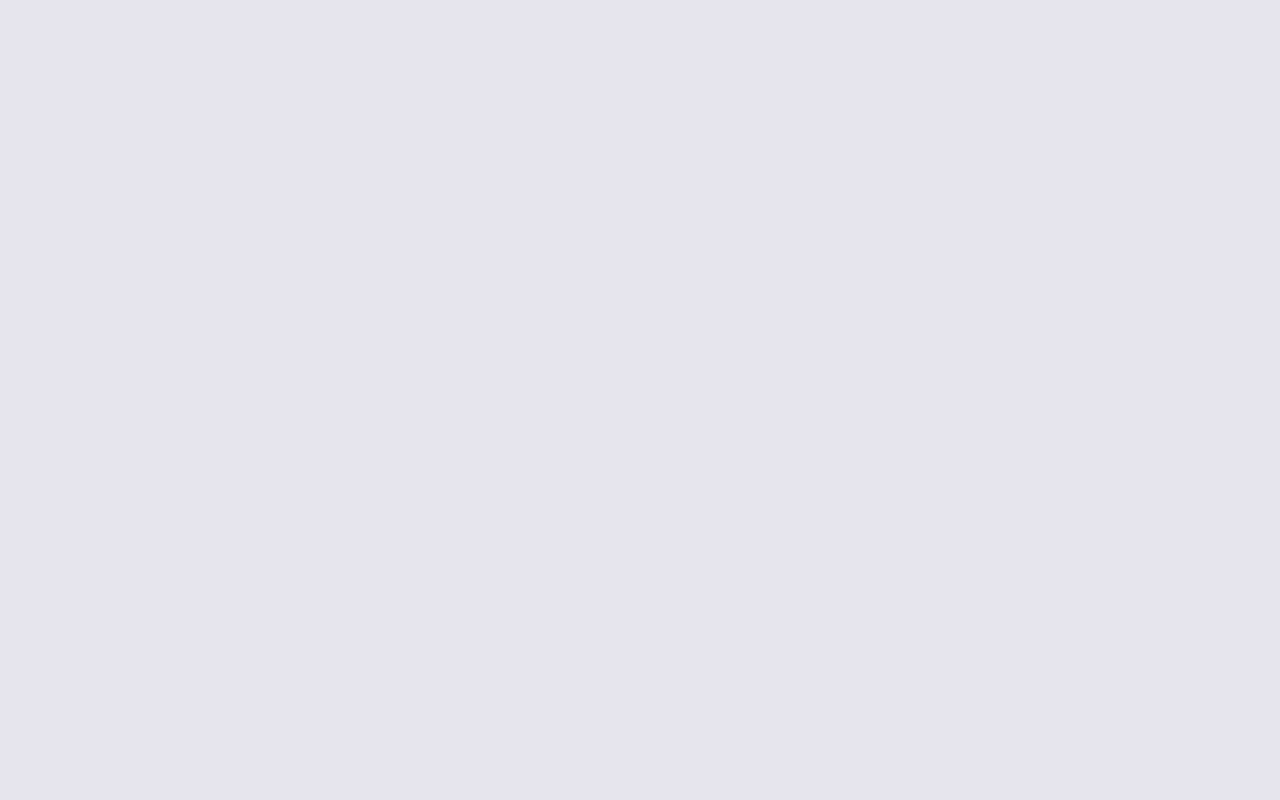
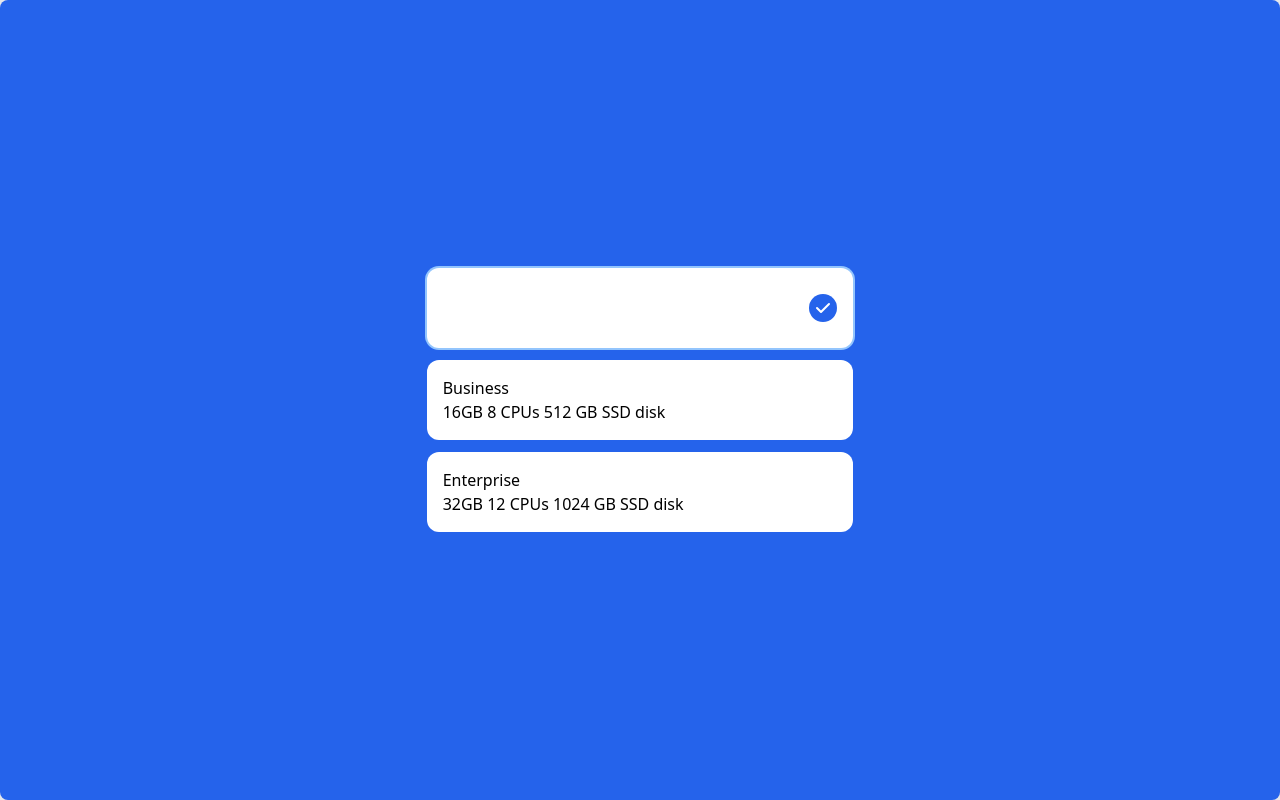
Before and after one commit to sinaGh-cyber/tailwinde-project, a React (Create React App) app: page / in a window 1280 px wide. Built offline with nearby package versions, Linux system fonts and the light colour scheme; the HTML template or start-up script is replaced by a standard one.

Commit message:
RadioGroup component ready

```diff
--- a/src/App.js
+++ b/src/App.js
@@ -1,7 +1,9 @@
+import RadioGroup from "./components/RadioGroup/RadioGroup";
+
 export default function App() {
   return (
     <div className="bg-gray-200 flex justify-center items-center min-h-screen ">
-
+      <RadioGroup/>
     </div>
   );
 }
--- /dev/null
+++ b/src/components/RadioGroup/CheckCircleSvg.jsx
@@ -0,0 +1,18 @@
+const CheckCircleSvg = () => {
+  return (
+    <svg
+      xmlns="http://www.w3.org/2000/svg"
+      className="h-5 w-5"
+      viewBox="0 0 20 20"
+      fill="currentColor"
+    >
+      <path
+        fillRule="evenodd"
+        d="M16.707 5.293a1 1 0 010 1.414l-8 8a1 1 0 01-1.414 0l-4-4a1 1 0 011.414-1.414L8 12.586l7.293-7.293a1 1 0 011.414 0z"
+        clipRule="evenodd"
+      />
+    </svg>
+  );
+};
+
+export default CheckCircleSvg;
--- /dev/null
+++ b/src/components/RadioGroup/Radio.jsx
@@ -0,0 +1,30 @@
+import CheckCircleSvg from './CheckCircleSvg';
+
+const Radio = ({ plan, SelectedPlan, onClick }) => {
+  const isSelected = SelectedPlan === plan.name;
+  return (
+    <div
+      onClick={() => {
+        onClick(plan.name);
+      }}
+      className={`transition-all cursor-pointer bg-white w-1/3 p-4 rounded-xl flex items-center justify-between ${
+        isSelected && 'ring-2 ring-blue-300 bg-blue-400 text-white'
+      } `}
+    >
+      <div>
+        <p>{plan.name}</p>
+        <span>
+          {plan.ram} {plan.cpus} {plan.disk}
+        </span>
+      </div>
+
+      {isSelected && (
+        <div className="bg-blue-600 rounded-full p-1">
+          <CheckCircleSvg />
+        </div>
+      )}
+    </div>
+  );
+};
+
+export default Radio;
--- /dev/null
+++ b/src/components/RadioGroup/RadioGroup.jsx
@@ -0,0 +1,17 @@
+import { useState } from 'react';
+import plans from './plans';
+import Radio from './Radio';
+
+const RadioGroup = () => {
+    const [selectedPlan, setSelectedPlan]= useState('Startup');
+    const clickHandler = (currentPlan)=>{setSelectedPlan(currentPlan)}
+  return (
+    <div className=" h-screen w-full  rounded-lg flex justify-center items-center flex-col gap-3 bg-blue-600">
+      {plans.map((plan) => {
+        return <Radio plan={plan} key={plan.name} SelectedPlan={selectedPlan} onClick={clickHandler} />;
+      })}
+    </div>
+  );
+};
+
+export default RadioGroup;
--- /dev/null
+++ b/src/components/RadioGroup/plans.js
@@ -0,0 +1,21 @@
+ const plans = [
+    {
+      name: 'Startup',
+      ram: '12GB',
+      cpus: '6 CPUs',
+      disk: '160 GB SSD disk',
+    },
+    {
+      name: 'Business',
+      ram: '16GB',
+      cpus: '8 CPUs',
+      disk: '512 GB SSD disk',
+    },
+    {
+      name: 'Enterprise',
+      ram: '32GB',
+      cpus: '12 CPUs',
+      disk: '1024 GB SSD disk',
+    },
+  ];
+  export default plans;
```
